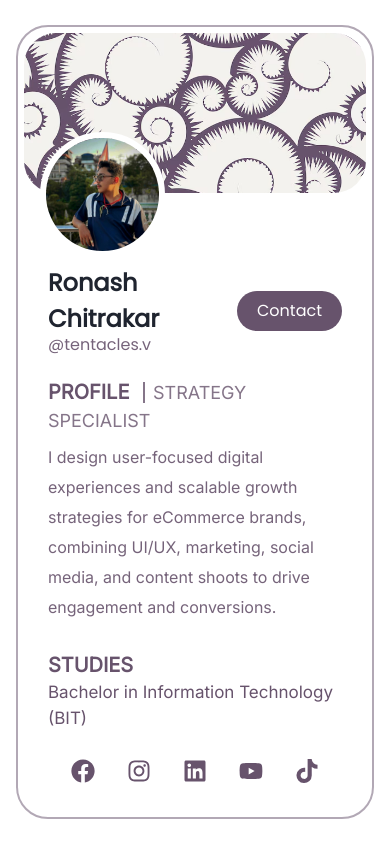
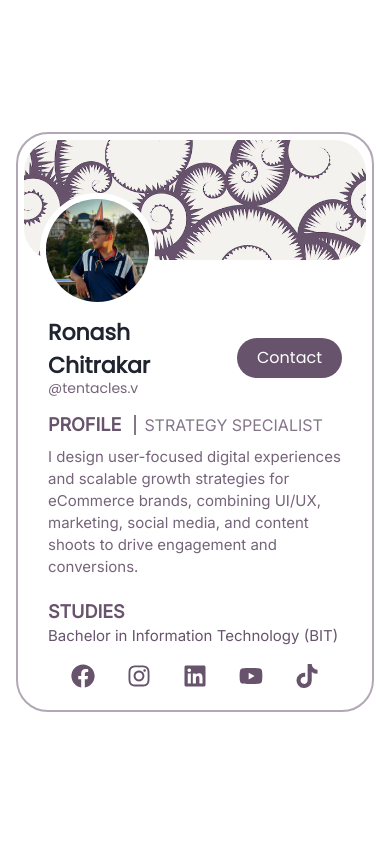
Before and after one commit to goldronash/ronashchitrakar, a React (Vite) app: page / in a window 390 px wide. Built offline with nearby package versions, Linux system fonts and the light colour scheme.

Commit message:
fixed mobile view

```diff
--- a/src/App.tsx
+++ b/src/App.tsx
@@ -12,17 +12,17 @@ function App() {
   const message = "Hello! I have a question.";
 
   return (
-    <div className="w-full md:max-w-7xl md:mx-auto min-h-screen flex justify-center items-center text-[#67536C] font-inter bg-red-0">
+    <div className="w-full md:max-w-7xl md:mx-auto min-h-screen flex justify-center items-center text-[#67536C] font-inter ">
       <div className="relative flex flex-col w-full max-w-[480px] md:mx-auto border-[#67536C]/50 rounded-4xl border-2 mx-4 p-1.5">
         <div className="relative w-full">
-          <div className="w-full h-[160px]">
+          <div className="w-full h-[120px] sm:h-[160px]">
             <img
               src={cover}
               alt=""
               className="h-full w-full object-cover rounded-4xl"
             />
           </div>
-          <div className="absolute w-[125px] bg-red-0  border-0 border-black left-4 -bottom-[40%]">
+          <div className="absolute w-[115px] sm:w-[125px] border-0 border-black left-4 -bottom-[40%]">
             <img
               src={profile}
               alt=""
@@ -31,14 +31,14 @@ function App() {
           </div>
         </div>
 
-        <div className="flex flex-col text-left mt-18 gap-5 bg-yellow-0 px-6">
+        <div className="flex flex-col text-left mt-14 sm:mt-18 gap-3 sm:gap-5 px-6">
           {/* intro */}
           <div className="flex justify-between items-center font-poppins">
             <div className="-space-y-1">
-              <h1 className="font-bold text-[24px]  text-[#1F242F]">
+              <h1 className="font-bold text-[22px] sm:text-[24px] text-[#1F242F]">
                 Ronash Chitrakar
               </h1>
-              <h3 className="opacity-90 text-[6B7387] text-[16px]">
+              <h3 className="opacity-90 text-[6B7387] text-[14px] sm:text-[16px]">
                 @tentacles.v
               </h3>
             </div>
@@ -57,13 +57,13 @@ function App() {
           {/* profile */}
           <div className="">
             <h2>
-              <span className="pr-2 font-bold text-[20px]"> PROFILE </span>
-              <span className="border-l-2 border-[#67536C]  pl-2 text-[18px] opacity-80">
+              <span className="pr-2 font-bold text-[18px] sm:text-[20px]"> PROFILE </span>
+              <span className="border-l-2 border-[#67536C]  pl-2 text-[16px] sm:text-[18px] opacity-80">
                 STRATEGY SPECIALIST
               </span>
             </h2>
 
-            <p className="text-[16px] opacity-90 py-2 leading-7.5">
+            <p className="text-[15px] sm:text-[16px] opacity-90 py-2 leading-5.5 sm:leading-7.5">
               I design user-focused digital experiences and scalable growth
               strategies for eCommerce brands, combining UI/UX, marketing,
               social media, and content shoots to drive engagement and
@@ -72,9 +72,9 @@ function App() {
           </div>
           {/* studies */}
           <div className="">
-            <h2 className="font-bold text-[20px]">STUDIES</h2>
+            <h2 className="font-bold text-[18px] sm:text-[20px]">STUDIES</h2>
             <ul>
-              <li className="text-[17px]">
+              <li className="text-[15px] sm:text-[17px]">
                 Bachelor in Information Technology (BIT)
               </li>
             </ul>
@@ -83,7 +83,7 @@ function App() {
         </div>
         {}
 
-        <div className="flex justify-center gap-8 text-2xl my-7">
+        <div className="flex justify-center gap-8 text-2xl my-4 sm:my-7">
           <FaFacebook></FaFacebook>
           <FaInstagram></FaInstagram>
           <FaLinkedin></FaLinkedin>
```
